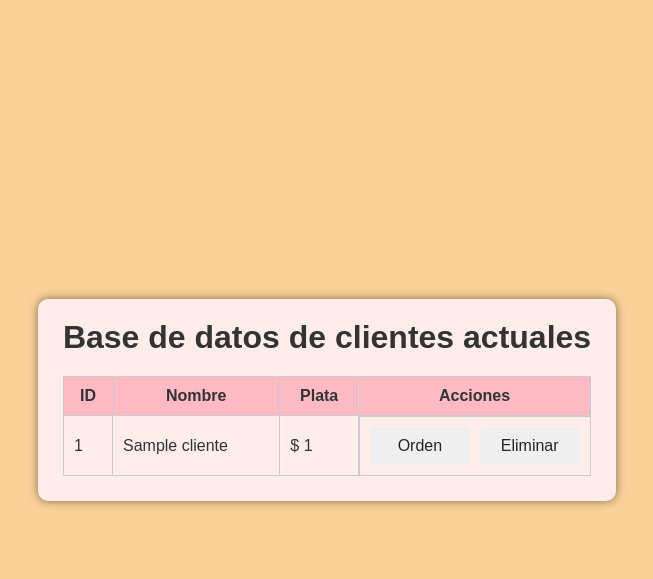
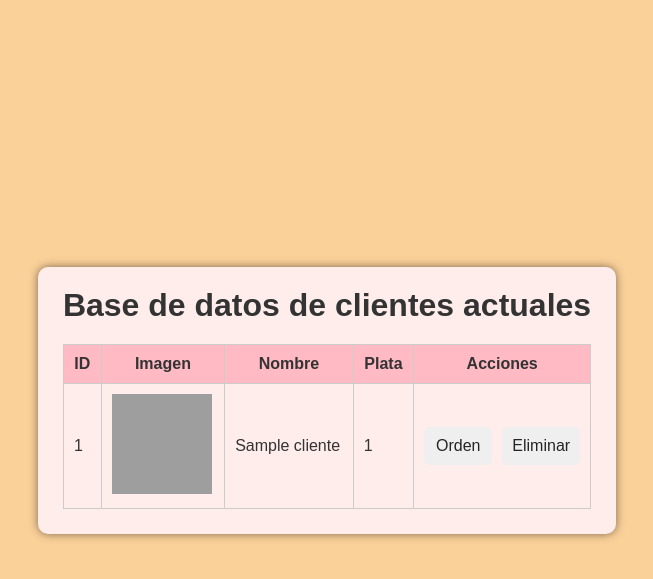
Before and after one commit to AilenGangale/LosProsciutto, a Flask app: page /clientes/ in a window 1280 px wide. Shown: the top 579 px of the page, without its empty margins (313-966 px from the left). Run offline with Flask 3, Linux system fonts and the light colour scheme; tables that the repository leaves empty hold one stand-in row (values such as "Sample post"); some libraries are stand-ins or nearby versions; grey boxes are pictures that could not be loaded.

Commit message:
agregue fotos a los clientes

```diff
--- a/Frontend/templates/clientes_existentes.html
+++ b/Frontend/templates/clientes_existentes.html
@@ -88,29 +88,40 @@
             border-radius: 5px;
             margin: 0; /* Sin margen para que ocupen todo el ancho disponible */
         }
+
+        .imagen-cliente {
+            width: 100px;
+            height: 100px;
+            object-fit: cover;
+
+        }
     </style>
 </head>
 <body>
-    <div class="box">
+     <div class="box">
         <h1>Base de datos de clientes actuales</h1>
         <table>
             <thead>
                 <tr>
                     <th>ID</th>
+                    <th>Imagen</th>
                     <th>Nombre</th>
                     <th>Plata</th>
                     <th>Acciones</th>
                 </tr>
             </thead>
-            <tbody>
+            <tbody id="clientes-tbody">
                 {% for cliente in clientes %}
                 <tr>
                     <td>{{ cliente.id }}</td>
+                    <td><img src="" alt="Imagen de {{ cliente.nombre }}" class="imagen-cliente"></td>
                     <td>{{ cliente.nombre }}</td>
-                    <td>$ {{ cliente.plata }}</td>
-                    <td class="container-acciones">
-                        <button class="order-btn" onclick="Ordenes({{ cliente.id }})">Orden</button>
-                        <button class="delete-btn" onclick="deleteCliente({{ cliente.id }})">Eliminar</button>
+                    <td>{{ cliente.plata }}</td>
+                    <td>
+                        <div class="container-acciones">
+                            <button class="order-btn" onclick="Ordenes({{ cliente.id }})">Orden</button>
+                            <button class="delete-btn" onclick="deleteCliente({{ cliente.id }})">Eliminar</button>
+                        </div>
                     </td>
                 </tr>
                 {% endfor %}
@@ -118,13 +129,37 @@
         </table>
     </div>
     <script>
+        const imagenes = [
+            '../static/images/clientes/cliente_1.png',
+            '../static/images/clientes/cliente_2.png',
+            '../static/images/clientes/cliente_3.png',
+            '../static/images/clientes/cliente_4.png',
+            '../static/images/clientes/cliente_5.png',
+            '../static/images/clientes/cliente_6.png',
+            '../static/images/clientes/cliente_7.png',
+            '../static/images/clientes/cliente_8.png',
+            '../static/images/clientes/cliente_9.png',
+            '../static/images/clientes/cliente_10.png'
+        ];
 
-        //Post: Redirecciona al usuario a esa ruta
+        function asignarImagenesAleatorias() {
+            const imagenesShuffled = imagenes.sort(() => 0.5 - Math.random());
+            const imagenesAsignadas = imagenesShuffled.slice(0, document.querySelectorAll('.imagen-cliente').length);
+            document.querySelectorAll('.imagen-cliente').forEach((img, index) => {
+                img.src = imagenesAsignadas[index];
+                console.log(`Asignada ${imagenesAsignadas[index]} a ${img.alt}`);
+            });
+        }
+
+
+        document.addEventListener('DOMContentLoaded', () => {
+            asignarImagenesAleatorias();
+        });
+
         function Ordenes(clienteId) {
             window.location.href = `/clientes/${clienteId}/ordenes`;
         }
 
-        //Post: Permite eliminar un usuario, haciendo una solicitud al servidor
         function deleteCliente(clienteId) {
             if (confirm('¿Estás seguro de que deseas eliminar este cliente?')) {
                 fetch(`/clientes/borrar_cliente/${clienteId}`, {
```
